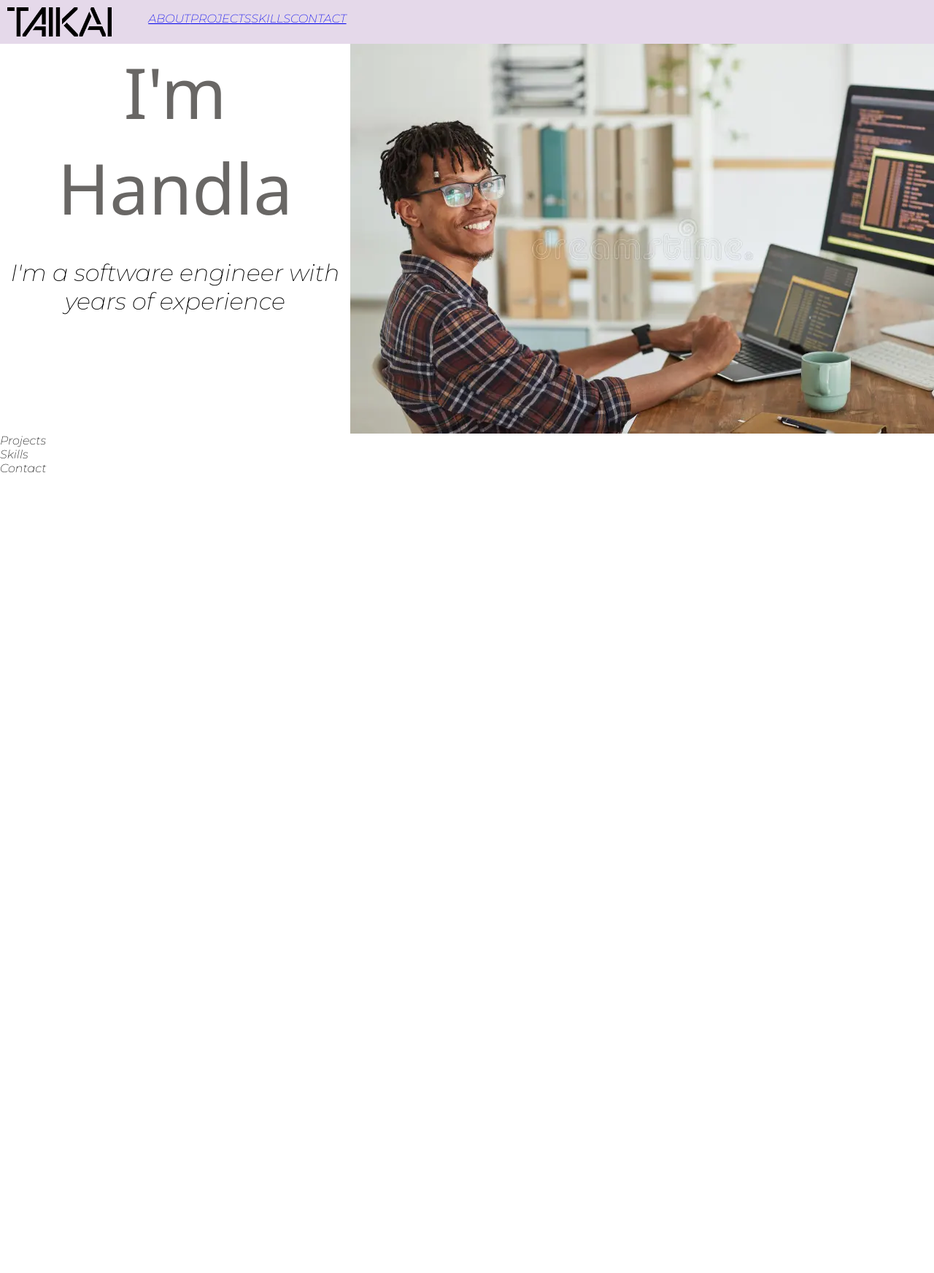
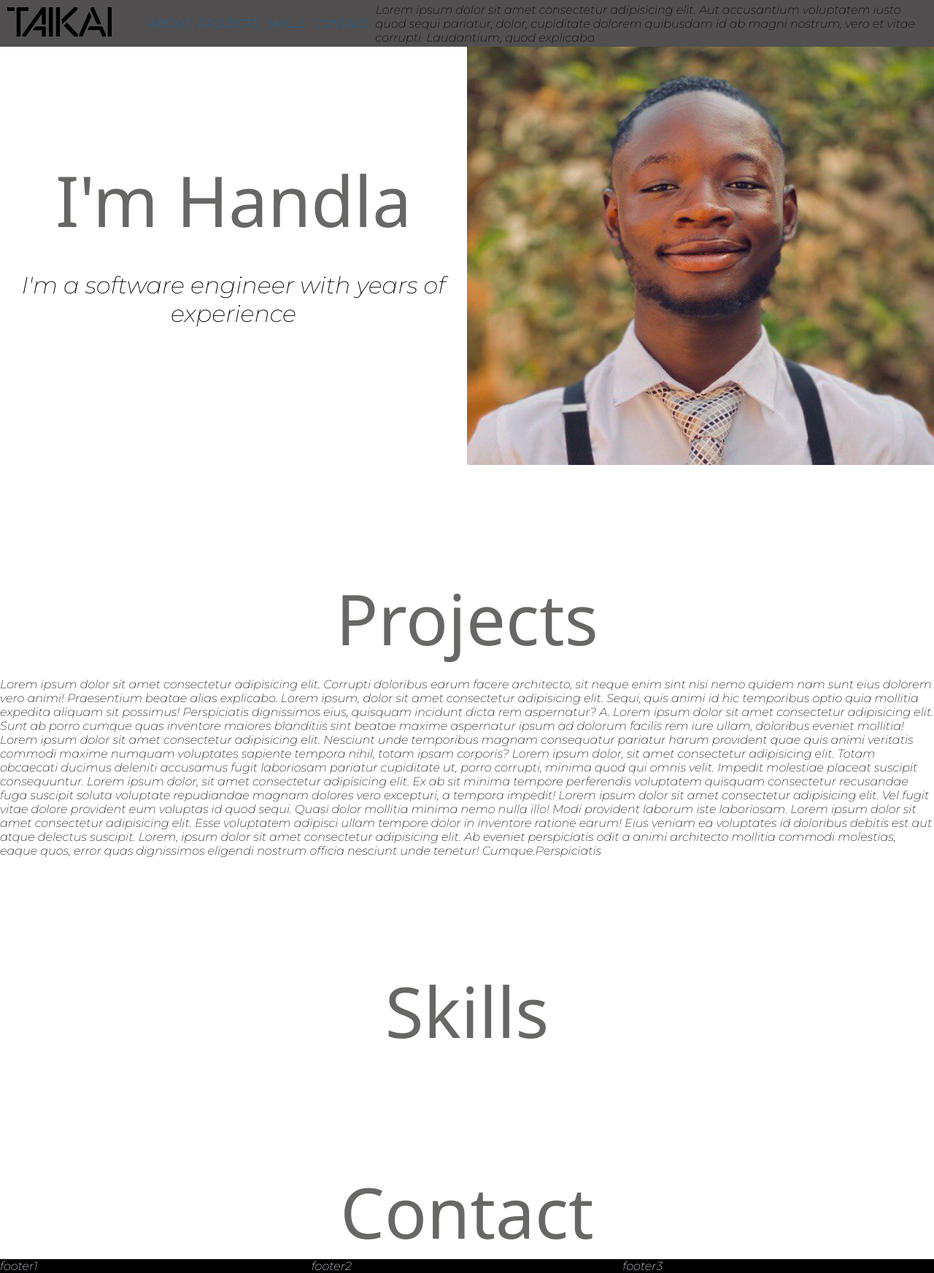
Before and after one commit to Phransis/Portfolio_Website, a React (Create React App) app: page / in a window 1280 px wide. Shown: the whole page at 73% size. Before the commit the page ends 800 px from the top, so only its background shows below. Built offline with nearby package versions, Linux system fonts and the light colour scheme.

Commit message:
just commit

```diff
--- a/src/App.js
+++ b/src/App.js
@@ -1,5 +1,6 @@
 import About from "./components/pages/About";
 import Contact from "./components/pages/Contact";
+import Footer from "./components/pages/Footer";
 import Header from "./components/pages/Header";
 import Projects from "./components/pages/Projects";
 import Skills from "./components/pages/Skills";
@@ -13,6 +14,7 @@
       <Projects></Projects>
       <Skills></Skills>
       <Contact></Contact>
+      <Footer></Footer>
     </>
   );
 }
--- a/src/components/pages/About.jsx
+++ b/src/components/pages/About.jsx
@@ -1,5 +1,5 @@
 import React from "react";
-import image from "../assets/image.jpg";
+import image from "../assets/ob_pic.jpg";
 
 function About() {
   return (
@@ -7,41 +7,11 @@
       <div className="intro-container">
         <div className="">
           {/* <p className="hello">Hello</p> */}
-          <span className="handla">I'm Handla</span>
+          <div className="handla">I'm Handla</div>
           <p className="hello">I'm a software engineer with years of experience</p>
         </div>
         <img src={image} alt="" className="image-con"></img>
-        {/* Lorem ipsum dolor sit amet consectetur adipisicing elit. Corrupti
-        doloribus earum facere architecto, sit neque enim sint nisi nemo quidem
-        nam sunt eius dolorem vero animi! Praesentium beatae alias explicabo.
-        Lorem ipsum, dolor sit amet consectetur adipisicing elit. Sequi, quis
-        animi id hic temporibus optio quia mollitia expedita aliquam sit
-        possimus! Perspiciatis dignissimos eius, quisquam incidunt dicta rem
-        aspernatur? A. Lorem ipsum dolor sit amet consectetur adipisicing elit.
-        Sunt ab porro cumque quas inventore maiores blanditiis sint beatae
-        maxime aspernatur ipsum ad dolorum facilis rem iure ullam, doloribus
-        eveniet mollitia! Lorem ipsum dolor sit amet consectetur adipisicing
-        elit. Nesciunt unde temporibus magnam consequatur pariatur harum
-        provident quae quis animi veritatis commodi maxime numquam voluptates
-        sapiente tempora nihil, totam ipsam corporis? Lorem ipsum dolor, sit
-        amet consectetur adipisicing elit. Totam obcaecati ducimus deleniti
-        accusamus fugit laboriosam pariatur cupiditate ut, porro corrupti,
-        minima quod qui omnis velit. Impedit molestiae placeat suscipit
-        consequuntur. Lorem ipsum dolor, sit amet consectetur adipisicing elit.
-        Ex ab sit minima tempore perferendis voluptatem quisquam consectetur
-        recusandae fuga suscipit soluta voluptate repudiandae magnam dolores
-        vero excepturi, a tempora impedit! Lorem ipsum dolor sit amet
-        consectetur adipisicing elit. Vel fugit vitae dolore provident eum
-        voluptas id quod sequi. Quasi dolor mollitia minima nemo nulla illo!
-        Modi provident laborum iste laboriosam.
-        <div className="handla">I'm Handla, where from you?</div>
-        Lorem ipsum dolor sit amet consectetur adipisicing elit. Esse voluptatem
-        adipisci ullam tempore dolor in inventore ratione earum! Eius veniam ea
-        voluptates id doloribus debitis est aut atque delectus suscipit. Lorem,
-        ipsum dolor sit amet consectetur adipisicing elit. Ab eveniet
-        perspiciatis odit a animi architecto mollitia commodi molestias, eaque
-        quos, error quas dignissimos eligendi nostrum officia nesciunt unde
-        tenetur! Cumque.Perspiciatis */}
+
       </div>{" "}
     </div>
   );
--- a/src/components/pages/Contact.jsx
+++ b/src/components/pages/Contact.jsx
@@ -2,7 +2,7 @@
 
 function Contact() {
   return <div>
-    Contact
+   <div className="title">Contact</div>
 
   </div>;
 }
--- /dev/null
+++ b/src/components/pages/Footer.jsx
@@ -0,0 +1,13 @@
+import React from 'react'
+
+function Footer() {
+  return (
+    <div className='footer'>
+        <div className='column1'>footer1</div>
+        <div className='column2'>footer2</div>
+        <div className='column3'>footer3</div>
+    </div>
+  )
+}
+
+export default Footer
--- a/src/components/pages/Header.jsx
+++ b/src/components/pages/Header.jsx
@@ -6,24 +6,27 @@
     <>
       <div className="headerBar">
         <nav>
-          <img src={taikai1} alt="" className="image"></img>
+          <a href="/">
+            <img src={taikai1} alt="" className="image"></img>
+          </a>
           <ul className="navbar-list">
-            <li>
-              <a href="/about">About</a>
-            </li>
-            <li>
-              {" "}
-              <a href="/projects">Projects</a>
-            </li>
-            <li>
-              {" "}
-              <a href="/skills">Skills</a>
-            </li>
-            <li>
-              {" "}
-              <a href="contact">Contact</a>
-            </li>
+            <a href="about">
+              <li> About</li>
+            </a>
+            <a href="projects">
+              <li>Projects</li>
+            </a>
+            <a href="skills">
+              <li>Skills</li>
+            </a>
+            <a href="contact">
+              <li>Contact</li>
+            </a>
           </ul>
+          Lorem ipsum dolor sit amet consectetur adipisicing elit. Aut
+          accusantium voluptatem iusto quod sequi pariatur, dolor, cupiditate
+          dolorem quibusdam id ab magni nostrum, vero et vitae corrupti.
+          Laudantium, quod explicabo.
         </nav>
       </div>
       {/* <div>Handla's Website</div> */}
--- a/src/components/pages/Projects.jsx
+++ b/src/components/pages/Projects.jsx
@@ -1,10 +1,43 @@
 import React from "react";
 
 function Projects() {
-  return <div>
+  return <>
 
-    Projects
-  </div>;
+    <div className="title">Projects</div>
+    <p>
+              Lorem ipsum dolor sit amet consectetur adipisicing elit. Corrupti
+        doloribus earum facere architecto, sit neque enim sint nisi nemo quidem
+        nam sunt eius dolorem vero animi! Praesentium beatae alias explicabo.
+        Lorem ipsum, dolor sit amet consectetur adipisicing elit. Sequi, quis
+        animi id hic temporibus optio quia mollitia expedita aliquam sit
+        possimus! Perspiciatis dignissimos eius, quisquam incidunt dicta rem
+        aspernatur? A. Lorem ipsum dolor sit amet consectetur adipisicing elit.
+        Sunt ab porro cumque quas inventore maiores blanditiis sint beatae
+        maxime aspernatur ipsum ad dolorum facilis rem iure ullam, doloribus
+        eveniet mollitia! Lorem ipsum dolor sit amet consectetur adipisicing
+        elit. Nesciunt unde temporibus magnam consequatur pariatur harum
+        provident quae quis animi veritatis commodi maxime numquam voluptates
+        sapiente tempora nihil, totam ipsam corporis? Lorem ipsum dolor, sit
+        amet consectetur adipisicing elit. Totam obcaecati ducimus deleniti
+        accusamus fugit laboriosam pariatur cupiditate ut, porro corrupti,
+        minima quod qui omnis velit. Impedit molestiae placeat suscipit
+        consequuntur. Lorem ipsum dolor, sit amet consectetur adipisicing elit.
+        Ex ab sit minima tempore perferendis voluptatem quisquam consectetur
+        recusandae fuga suscipit soluta voluptate repudiandae magnam dolores
+        vero excepturi, a tempora impedit! Lorem ipsum dolor sit amet
+        consectetur adipisicing elit. Vel fugit vitae dolore provident eum
+        voluptas id quod sequi. Quasi dolor mollitia minima nemo nulla illo!
+        Modi provident laborum iste laboriosam.
+        Lorem ipsum dolor sit amet consectetur adipisicing elit. Esse voluptatem
+        adipisci ullam tempore dolor in inventore ratione earum! Eius veniam ea
+        voluptates id doloribus debitis est aut atque delectus suscipit. Lorem,
+        ipsum dolor sit amet consectetur adipisicing elit. Ab eveniet
+        perspiciatis odit a animi architecto mollitia commodi molestias, eaque
+        quos, error quas dignissimos eligendi nostrum officia nesciunt unde
+        tenetur! Cumque.Perspiciatis
+    </p>
+
+  </>;
 }
 
 export default Projects;
--- a/src/components/pages/Skills.jsx
+++ b/src/components/pages/Skills.jsx
@@ -3,7 +3,7 @@
 function Skills() {
   return <div>
 
-    Skills
+    <div className="title">Skills</div>
   </div>;
 }
 
--- a/src/index.css
+++ b/src/index.css
@@ -15,8 +15,14 @@
 
 }
 
-.headerBar{
+.headerBar ul li{
   /* display: flex; */
+  color: rgb(11, 113, 190);
+  text-align: center;
+  list-style: none;
+  display: inline-block;
+  margin-right: 10px;
+
 }
 
 .navbar-list{
@@ -31,9 +37,22 @@
 
 nav{
   display: flex;
+  align-items: center;
+  /* position: fixed; */
   background-color: rgb(229, 217, 234);
 }
 
+nav:hover{
+  background-color: rgb(81, 79, 79);
+}
+
+.title{
+  text-align: center;
+  font-size: 6em;
+  margin-top: 1.5em;
+  font-family: 'Segoe UI', Tahoma, Geneva, Verdana, sans-serif;
+  color: rgb(105, 103, 101);
+}
 
 .intro-container{
   text-align: center;
@@ -53,11 +72,25 @@
 
 .handla{
   font-size: 6em;
-  margin-top: 5em;
+  margin-top: 1.5em;
   font-family: 'Segoe UI', Tahoma, Geneva, Verdana, sans-serif;
   color: rgb(105, 103, 101);
 }
 
-.image-con{
-  width: 800px;
+.handla:hover {
+  cursor: pointer;
+  filter: drop-shadow(0 0 2em #646cffaa);
 }
+.handla.react:hover {
+  filter: drop-shadow(0 0 2em #61dafbaa);
+}
+.footer{
+  color: aliceblue;
+  background-color: black;
+  display: grid;
+  grid-template-columns: 1fr 1fr 1fr;
+  grid-template-rows: 1fr;
+  gap: 0px 0px;
+  grid-template-areas:
+    ". . .";
+}
```
Also changed, not shown: src/components/assets/ob_pic.jpg (added).
